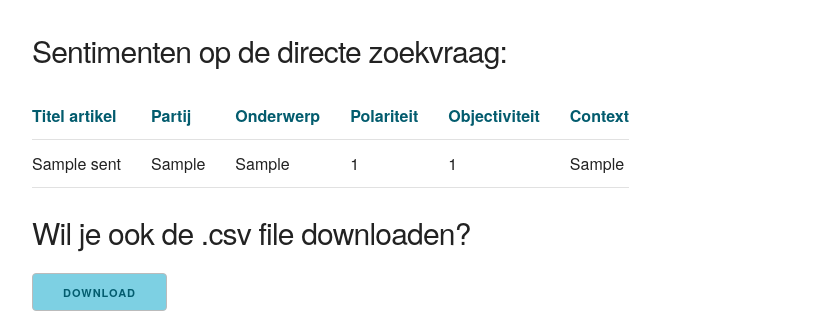
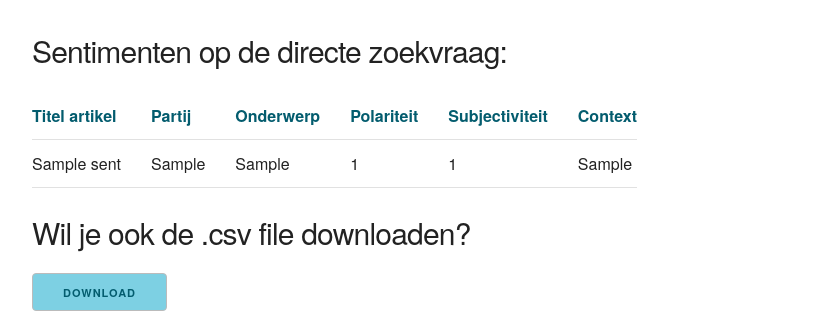
Before and after one commit to aludi/wieVindtWatWaarvan, a Flask app: page /raw_data in a window 1280 px wide. Shown: the part 379-694 px from the top of the page, without its empty margins (128-957 px from the left). Run offline with Flask 2, Linux system fonts and the light colour scheme; tables that the repository leaves empty hold one stand-in row (values such as "Sample post").

Commit message:
objectief -> subjectief

```diff
--- a/app/templates/raw_data.html
+++ b/app/templates/raw_data.html
@@ -14,7 +14,7 @@
             <th> Partij </th>
             <th> Onderwerp </th>
             <th> Polariteit </th>
-            <th> Objectiviteit </th>
+            <th> Subjectiviteit </th>
             <th> Context </th>
         </tr>
     {% for item in relevant_items%}
```
